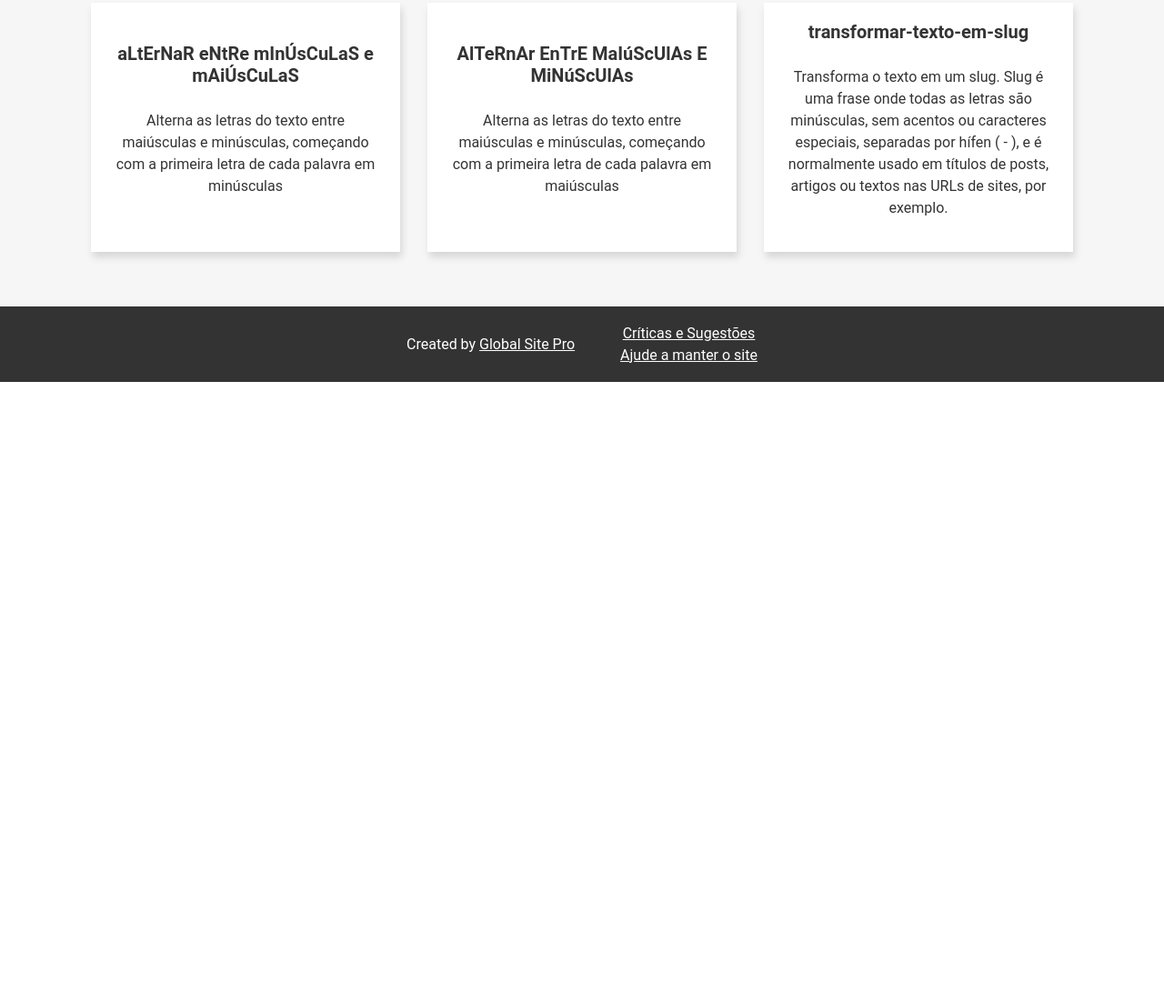
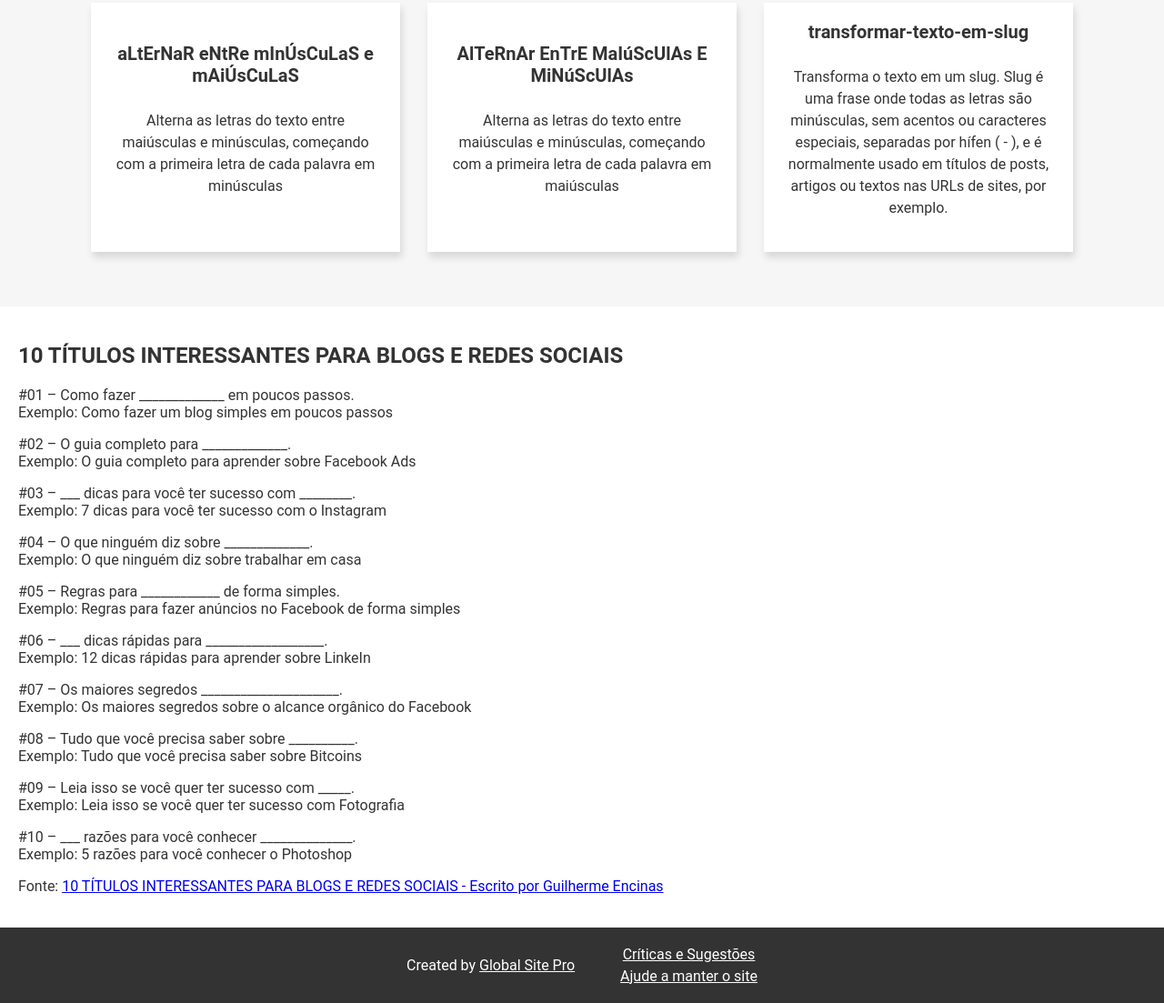
Before and after one commit to cwrsiqueira/charconvert, a plain HTML site: page index.html in a window 1280 px wide. Shown: the part 1382-2485 px from the top of the page at 91% size. Before the commit the page ends 1802 px from the top, so only its background shows below. Drawn offline with Linux system fonts and the light colour scheme; a web font is replaced by a local one.

Commit message:
Inserindo conteúdo no site para google adsense

```diff
--- a/index.html
+++ b/index.html
@@ -149,6 +149,52 @@
             </div>
         </section>
 
+        <section style="margin: 10px; padding: 10px;" id="oqerendapassiva">
+            <h2>10 TÍTULOS INTERESSANTES PARA BLOGS E REDES SOCIAIS</h2>
+            <p>
+                #01 – Como fazer _____________ em poucos passos. <br>
+                Exemplo: Como fazer um blog simples em poucos passos
+            </p>
+            <p>
+                #02 – O guia completo para _____________. <br>
+                Exemplo: O guia completo para aprender sobre Facebook Ads
+            </p>
+                #03 – ___ dicas para você ter sucesso com ________. <br>
+                Exemplo: 7 dicas para você ter sucesso com o Instagram
+            </p>
+            <p>
+                #04 – O que ninguém diz sobre _____________. <br>
+                Exemplo: O que ninguém diz sobre trabalhar em casa
+            </p>
+            <p>
+                #05 – Regras para ____________ de forma simples. <br>
+                Exemplo: Regras para fazer anúncios no Facebook de forma simples
+            </p>
+            <p>
+                #06 – ___ dicas rápidas para __________________. <br>
+                Exemplo: 12 dicas rápidas para aprender sobre LinkeIn
+            </p>
+            <p>
+                #07 – Os maiores segredos _____________________. <br>
+                Exemplo: Os maiores segredos sobre o alcance orgânico do Facebook
+            </p>
+            <p>
+                #08 – Tudo que você precisa saber sobre __________. <br>
+                Exemplo: Tudo que você precisa saber sobre Bitcoins
+            </p>
+            <p>
+                #09 – Leia isso se você quer ter sucesso com _____. <br>
+                Exemplo: Leia isso se você quer ter sucesso com Fotografia
+            </p>
+            <p>
+                #10 – ___ razões para você conhecer ______________. <br>
+                Exemplo: 5 razões para você conhecer o Photoshop
+            </p>
+            <p>
+                Fonte: <a href="https://encinas.me/10-titulos-interessantes-para-blogs-e-redes-sociais/" target="blank">10 TÍTULOS INTERESSANTES PARA BLOGS E REDES SOCIAIS - Escrito por Guilherme Encinas </a>
+            </p>
+        </section>
+
         <footer>
             <div>
                 Created by <a href="https://globalsitepro.com">Global Site Pro</a>
```
